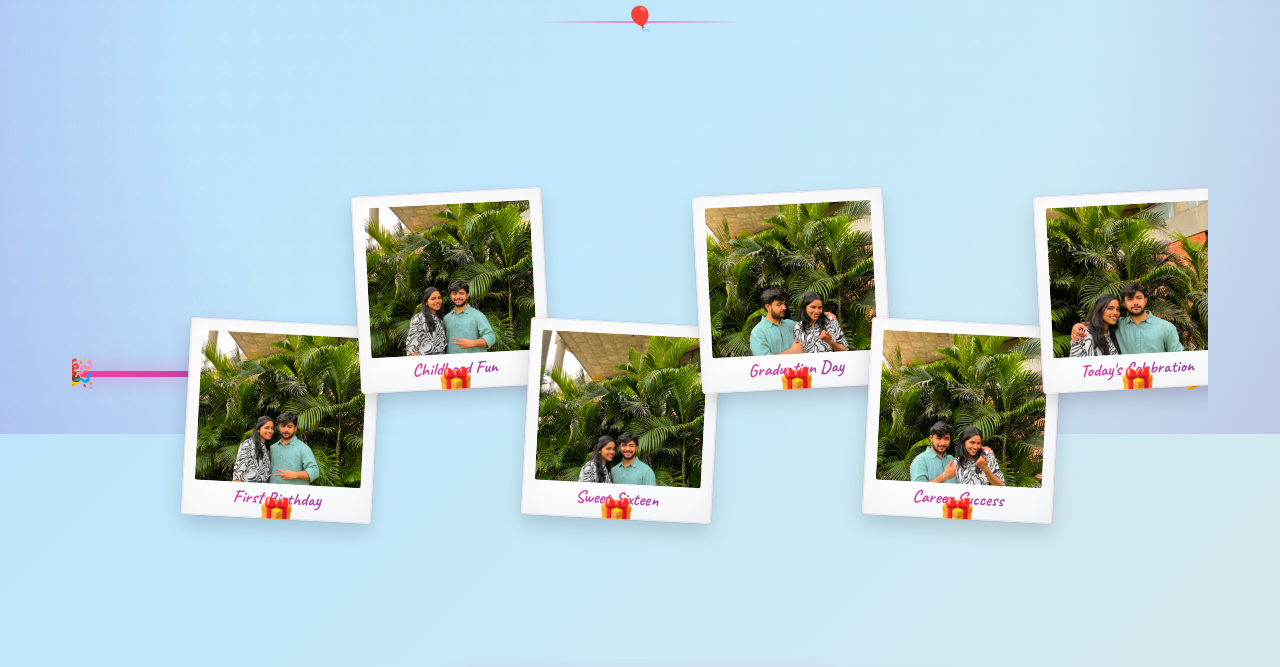
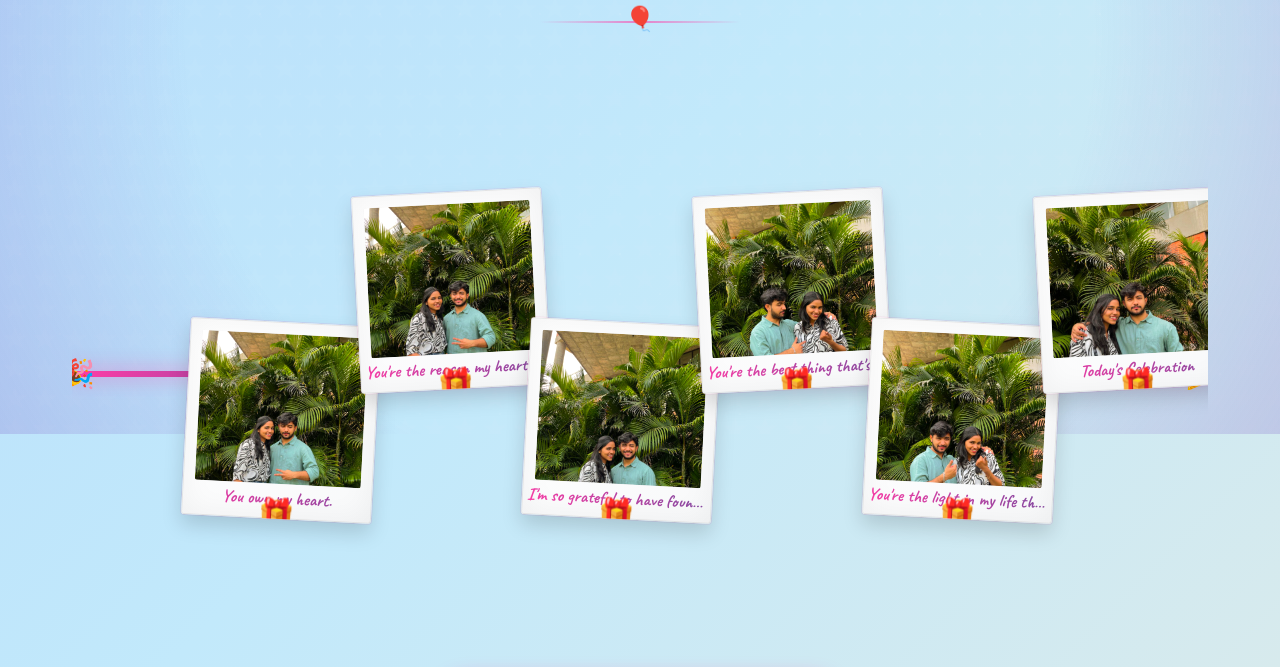
Before and after one commit to 14716/Maja-Yaaaddduu, a plain HTML site: page surprise.html in a window 1280 px wide. Shown: the part 366-1033 px from the top of the page. Drawn offline with Linux system fonts and the light colour scheme.

Commit message:
Update surprise.html

```diff
--- a/surprise.html
+++ b/surprise.html
@@ -730,37 +730,37 @@
       const milestones = [
         {
           id: 1,
-          title: "First Birthday",
+          title: "You own my heart.",
           image: "pic1.jpg",
-          caption: "The day it all began - tiny hands reaching for that first cake, eyes wide with wonder. A star was born!",
+          caption: " You're so special to me and I can't even explain why! ",
           position: 10 // percentage position along the timeline
         },
         {
           id: 2,
-          title: "Childhood Fun",
+          title: "You're the reason my heart smiles",
           image: "pic2.jpg",
-          caption: "Growing up with laughter and imagination, each birthday bringing new adventures and cherished memories.",
+          caption: "You make even the simplest moments special",
           position: 25
         },
         {
           id: 3,
-          title: "Sweet Sixteen",
+          title: "I'm so grateful to have found you in this crazy world",
           image: "pic3.jpg",
           caption: "A milestone celebration filled with dreams and possibilities, stepping into the world with confidence and joy.",
           position: 40
         },
         {
           id: 4,
-          title: "Graduation Day",
+          title: " You're the best thing that's ever happened to me",
           image: "pic4.jpg",
-          caption: "Achievements to celebrate! Proudly moving forward with determination and a heart full of ambition.",
+          caption: "I can't wait to make more memories with you me.",
           position: 55
         },
         {
           id: 5,
-          title: "Career Success",
+          title: "You're the light in my life that always shines brigh",
           image: "pic5.jpg",
-          caption: "Each year bringing new accomplishments and reasons to celebrate how far you've come on your journey.",
+          caption: "You make my heart race in the best waypossible.",
           position: 70
         },
         {
```
